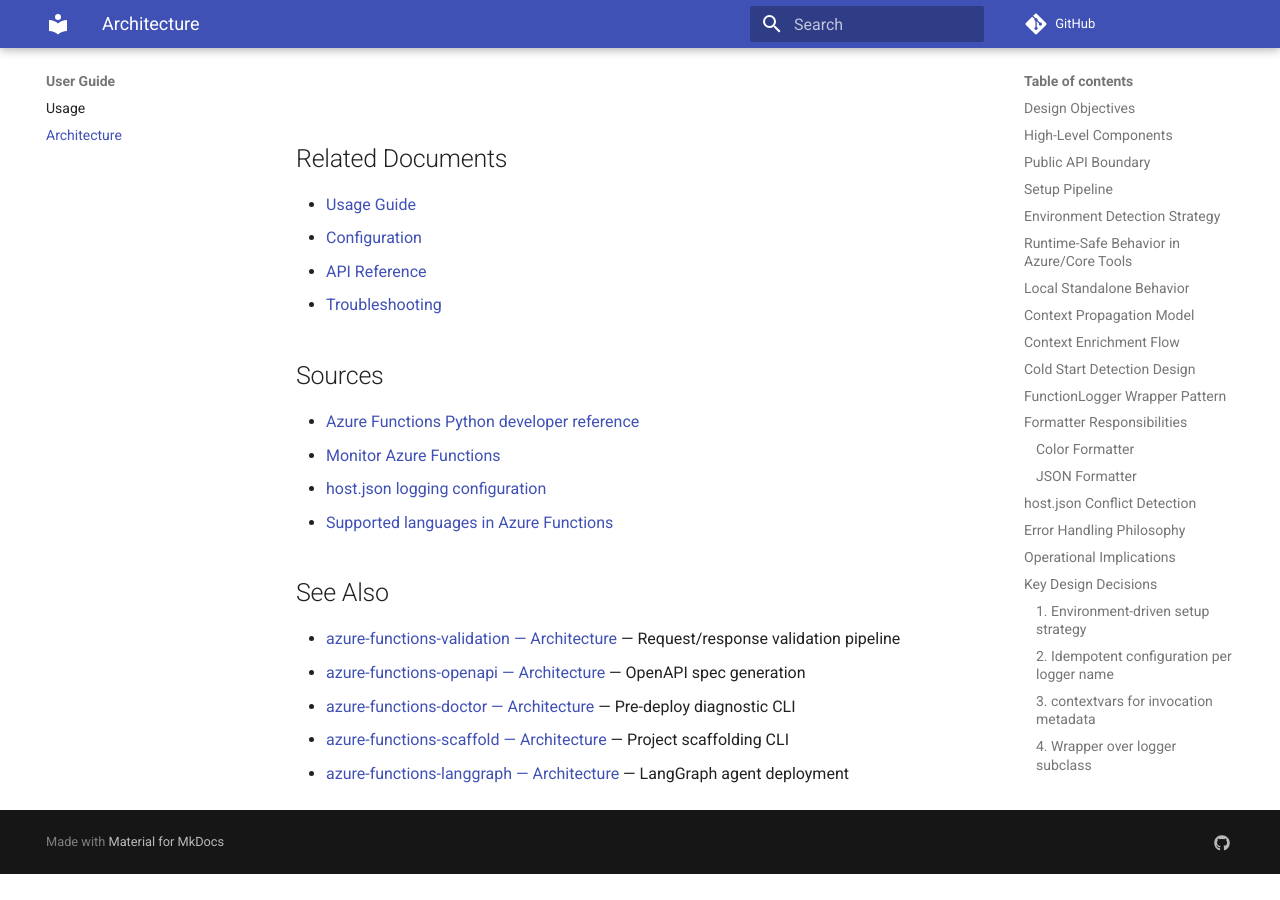
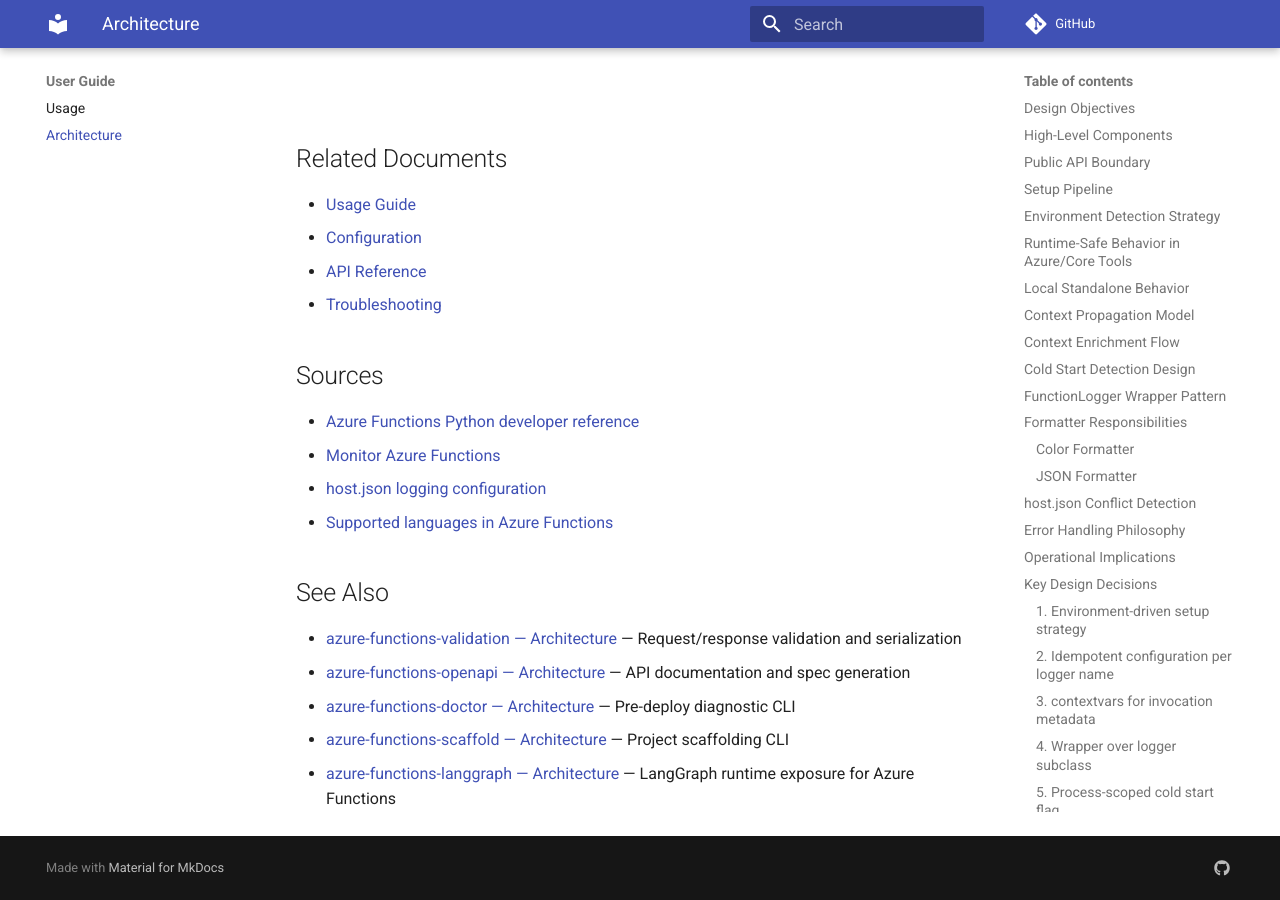
Before and after one commit to yeongseon/azure-functions-logging, an MkDocs documentation site: the page built from docs/architecture.md, in a window 1280 px wide and 900 px high, scrolled down 6803 px. Built offline with MkDocs 1.6.1 and Material for MkDocs 9.7.7, drawn with Linux system fonts in a browser that asks for light colours; comment, search, counter and statistics services are not loaded; before the commit the page ends 7677 px from its top, so only the background shows below that.

Commit message:
docs: add ecosystem positioning and design principle
- Add 'What this package does not do' section to README.md
- Add Design principle sentence to Ecosystem section
- Update ecosystem table with langgraph and durable-graph entries
- Update See Also in architecture.md with consistent terminology
- Update localized READMEs (ko, ja, zh-CN) with new ecosystem entries

Closes #47

```diff
--- a/docs/architecture.md
+++ b/docs/architecture.md
@@ -272,8 +272,8 @@
 
 ## See Also
 
-- [azure-functions-validation — Architecture](https://github.com/yeongseon/azure-functions-validation) — Request/response validation pipeline
-- [azure-functions-openapi — Architecture](https://github.com/yeongseon/azure-functions-openapi) — OpenAPI spec generation
+- [azure-functions-validation — Architecture](https://github.com/yeongseon/azure-functions-validation) — Request/response validation and serialization
+- [azure-functions-openapi — Architecture](https://github.com/yeongseon/azure-functions-openapi) — API documentation and spec generation
 - [azure-functions-doctor — Architecture](https://github.com/yeongseon/azure-functions-doctor) — Pre-deploy diagnostic CLI
 - [azure-functions-scaffold — Architecture](https://github.com/yeongseon/azure-functions-scaffold) — Project scaffolding CLI
-- [azure-functions-langgraph — Architecture](https://github.com/yeongseon/azure-functions-langgraph) — LangGraph agent deployment
+- [azure-functions-langgraph — Architecture](https://github.com/yeongseon/azure-functions-langgraph) — LangGraph runtime exposure for Azure Functions
```
Also changed, not shown: README.ja.md (+2 -0 lines), README.ko.md (+2 -0 lines), README.md (+15 -3 lines), README.zh-CN.md (+2 -0 lines).
